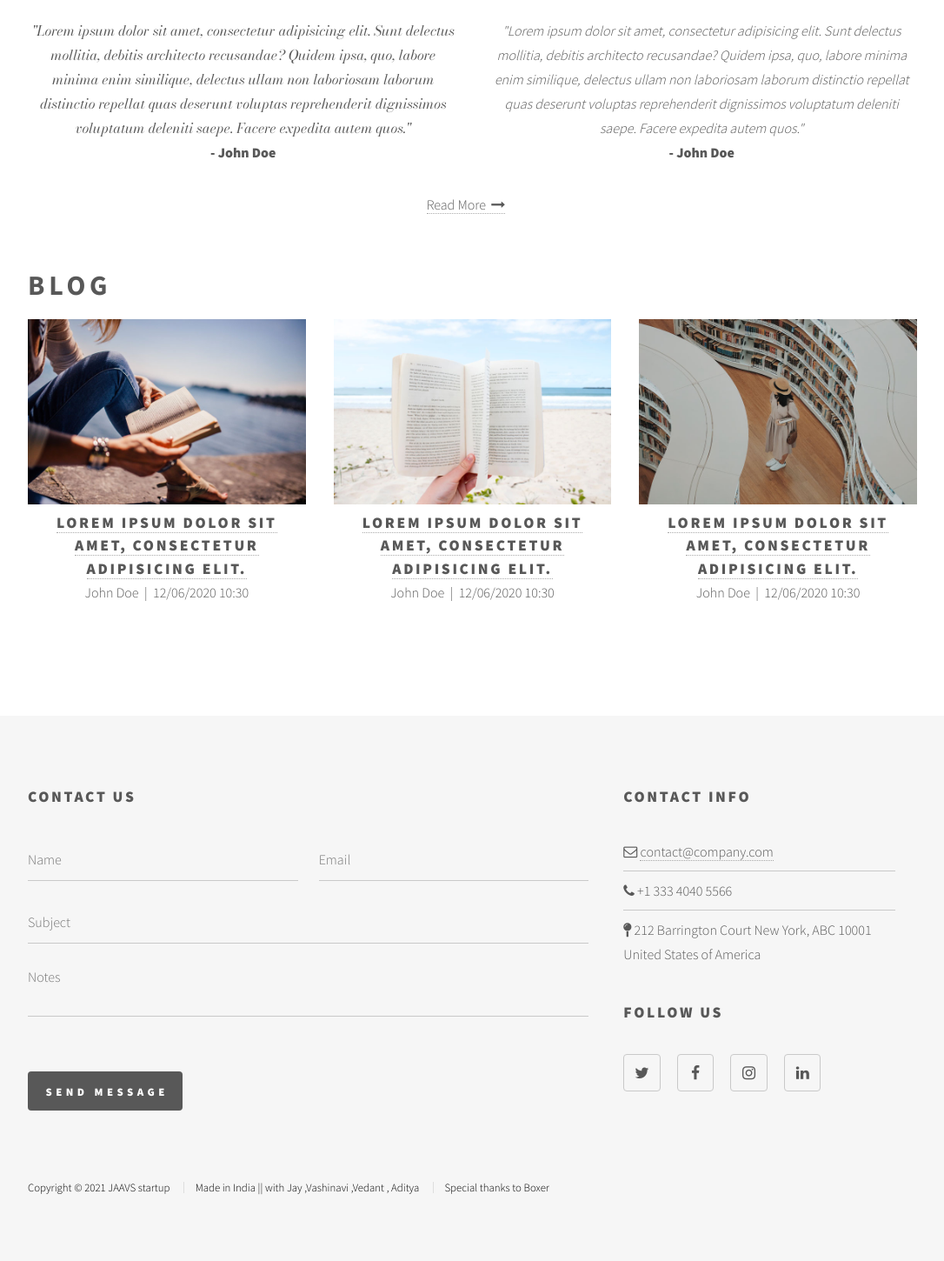
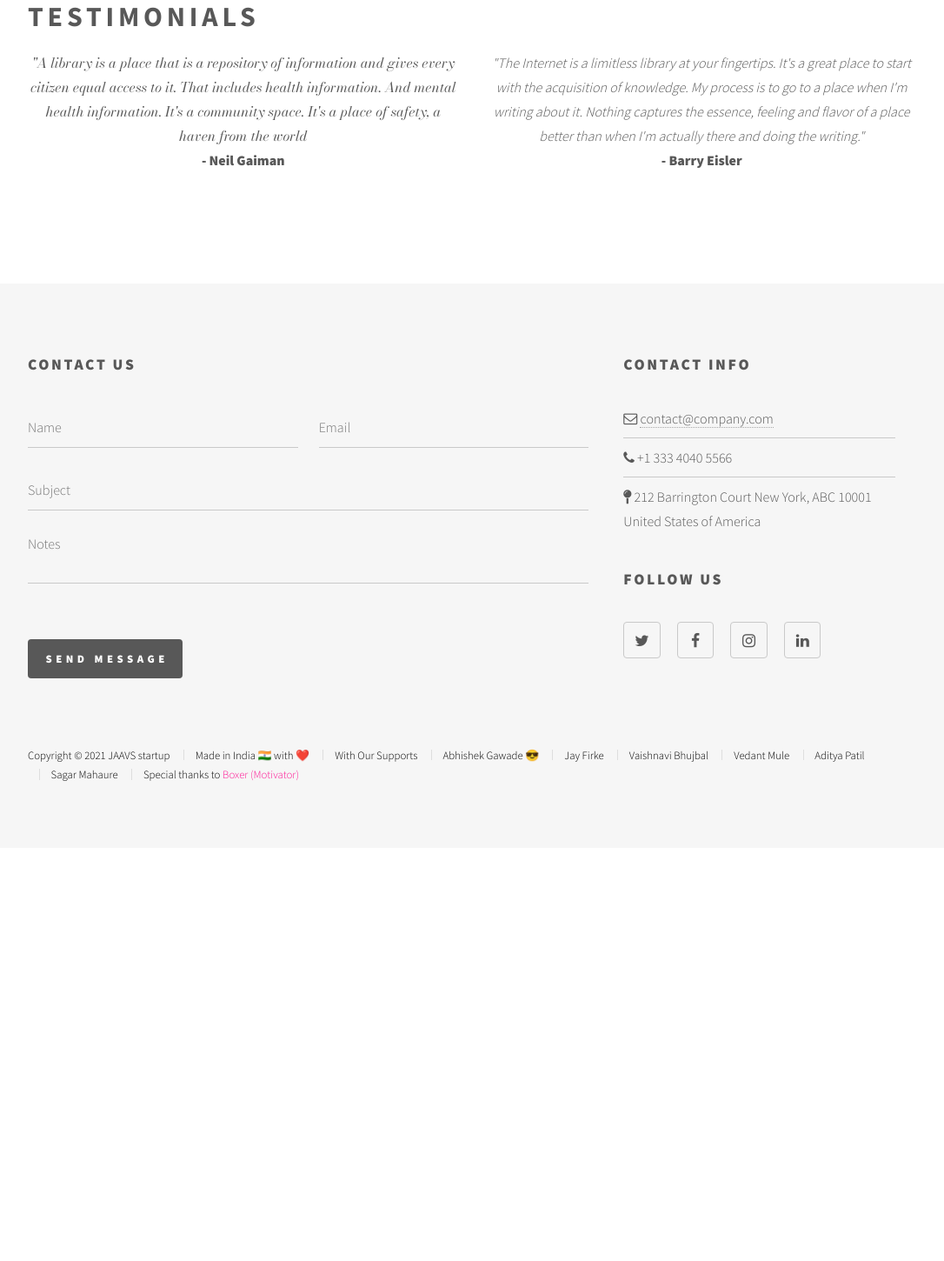
Before and after one commit to Abhishek-Gawade-programmer/pccoer-library, a Django app: page / in a window 1280 px wide. Shown: the part 2626-4076 px from the top of the page at 87% size, without its empty margins (104-1190 px from the left). After the commit the page ends 3524 px from the top, so only its background shows below. Run offline with Django 3.2, Linux system fonts and the light colour scheme; some libraries are stand-ins or nearby versions.

Commit message:
pictues of libarary infont page

```diff
--- a/base/urls.py
+++ b/base/urls.py
@@ -11,8 +11,8 @@ urlpatterns = [
 
     path('',home,name ='home'),
      path('about/',about,name ='about'),
-
-    path('event/',event,name ='event'),
+     path('event/',event,name ='event'),
+    # path('question_paper/',question_paper,name ='question_paper'),
     path('rules_regulation/',rules_regulation,name ='rules_regulation'),
     path('services/',services,name ='services'),
     path('collection/',collection,name ='collection'),
--- a/base/views.py
+++ b/base/views.py
@@ -27,3 +27,6 @@ def collection(request):
 
 def ebooks_list(request):
     return render(request,'ebooks_list.html')
+
+def question_paper(request):
+    return render(request,'question_papers.html')
--- a/pccoer_libaray/settings.py
+++ b/pccoer_libaray/settings.py
@@ -84,7 +84,7 @@ DATABASES = {
 }
 
 
-# Password validation
+# Password validationgfghfghfgh
 # https://docs.djangoproject.com/en/3.1/ref/settings/#auth-password-validators
 
 AUTH_PASSWORD_VALIDATORS = [
@@ -117,6 +117,8 @@ USE_L10N = True
 USE_TZ = True
 
 
+
+
 # Static files (CSS, JavaScript, Images)
 # https://docs.djangoproject.com/en/3.1/howto/static-files/
 
@@ -125,3 +127,5 @@ MEDIA_URL = '/media/'
 STATICFILES_DIRS = [os.path.join(BASE_DIR, 'static')]
 STATIC_ROOT = os.path.join(BASE_DIR, 'static_root')
 MEDIA_ROOT = os.path.join(BASE_DIR, 'media_root')
+EMAIL_HOST_USER =os.environ.get('EMAIL_HOST_USER')
+print('gfhfgh',EMAIL_HOST_USER)
--- a/templates/footer.html
+++ b/templates/footer.html
@@ -53,8 +53,15 @@
 
         <ul class="copyright" style='color:black'>
             <li>Copyright © 2021 JAAVS startup  </li>
-            <li>Made in India  ||  with Jay ,Vashinavi ,Vedant , Aditya </li>
-            <li>Special thanks to Boxer</li>
+            <li>Made in India  🇮🇳️  with  ❤️</li>
+            <li >With Our Supports  </li>
+            <li > Abhishek  Gawade 😎️ </li>
+            <li> Jay Firke</li>
+            <li> Vaishnavi Bhujbal</li>
+            <li> Vedant Mule </li>
+            <li> Aditya Patil </li>
+            <li> Sagar Mahaure</li>
+            <li>Special thanks to <span style="color:deeppink">Boxer (Motivator)</span></li>
         </ul>
     </div>
 </footer>
--- a/templates/index.html
+++ b/templates/index.html
@@ -2,8 +2,8 @@
  {% load static %}
  {% block content %}
 
-    <div class="inner">
-                            <div id="carouselExampleIndicators" class="carousel slide" data-ride="carousel">
+
+                        <div id="carouselExampleIndicators" class="carousel slide" data-ride="carousel">
                             <ol class="carousel-indicators">
                                 <li data-target="#carouselExampleIndicators" data-slide-to="0" class="active"></li>
                                 <li data-target="#carouselExampleIndicators" data-slide-to="1"></li>
@@ -11,13 +11,13 @@
                             </ol>
                             <div virclass="carousel-inner">
                                 <div class="carousel-item active">
-                                <img class="d-block w-100" src="{% static 'images/slider-image-1-1920x700.jpg' %}" alt="First slide">
+                                <img class="d-block w-100" src="{% static 'libaray_images/1.JPG' %}" alt="First slide">
                                 </div>
                                 <div class="carousel-item">
-                                <img class="d-block w-100" src="{% static 'images/slider-image-2-1920x700.jpg' %}" alt="Second slide">
+                                <img class="d-block w-100" src="{% static 'libaray_images/2.JPG' %}" alt="Second slide">
                                 </div>
                                 <div class="carousel-item">
-                                <img class="d-block w-100" src="{% static 'images/slider-image-3-1920x700.jpg' %}" alt="Third slide">
+                                <img class="d-block w-100" src="{% static 'libaray_images/3.JPG' %}" alt="Third slide">
                                 </div>
                             </div>
                             <a class="carousel-control-prev" href="#carouselExampleIndicators" role="button" data-slide="prev">
@@ -33,7 +33,7 @@
                             <br>
                             <br>
 
-
+   <div class="inner">
         <h1>Find your new book!</h1>
         <p>Outsanding Books in PCCOER Libarty which boost your knowledge </p>
     </header>
@@ -100,7 +100,6 @@
 
     </section>
 
-    <p class="text-center"><a href="products.html">More Books &nbsp;<i class="fa fa-long-arrow-right"></i></a></p>
 
     <br>
 
@@ -108,49 +107,20 @@
 
     <div class="row">
         <div class="col-sm-6 text-center">
-            <p class="m-n" style="font-family: 'Bodoni Moda', serif;"><em>"Lorem ipsum dolor sit amet, consectetur adipisicing elit. Sunt delectus mollitia, debitis architecto recusandae? Quidem ipsa, quo, labore minima enim similique, delectus ullam non laboriosam laborum distinctio repellat quas deserunt voluptas reprehenderit dignissimos voluptatum deleniti saepe. Facere expedita autem quos."</em></p>
+            <p class="m-n" style="font-family: 'Bodoni Moda', serif;"><em>"A library is a place that is a repository of information and gives every citizen equal access to it. That includes health information. And mental health information. It's a community space. It's a place of safety, a haven from the world</em></p>
 
-            <p><strong> - John Doe</strong></p>
+            <p><strong>-  Neil Gaiman</strong></p>
         </div>
 
         <div class="col-sm-6 text-center">
-            <p class="m-n"><em>"Lorem ipsum dolor sit amet, consectetur adipisicing elit. Sunt delectus mollitia, debitis architecto recusandae? Quidem ipsa, quo, labore minima enim similique, delectus ullam non laboriosam laborum distinctio repellat quas deserunt voluptas reprehenderit dignissimos voluptatum deleniti saepe. Facere expedita autem quos."</em></p>
+            <p class="m-n"><em>"The Internet is a limitless library at your fingertips. It's a great place to start with the acquisition of knowledge. My process is to go to a place when I'm writing about it. Nothing captures the essence, feeling and flavor of a place better than when I'm actually there and doing the writing."</em></p>
 
-            <p><strong>- John Doe</strong> </p>
+            <p><strong> - Barry Eisler</strong> </p>
         </div>
     </div>
 
-    <p class="text-center"><a href="testimonials.html">Read More &nbsp;<i class="fa fa-long-arrow-right"></i></a></p>
 
-    <br>
 
-    <h2 class="h2">Blog</h2>
-
-    <div class="row">
-        <div class="col-sm-4 text-center">
-            <img src="{% static 'images/blog-1-720x480.jpg' %}" class="img-fluid" alt="" />
-
-            <h2 class="m-n"><a href="#">Lorem ipsum dolor sit amet, consectetur adipisicing elit.</a></h2>
-
-            <p> John Doe &nbsp;|&nbsp; 12/06/2020 10:30</p>
-        </div>
-
-        <div class="col-sm-4 text-center">
-            <img src="{% static 'images/blog-2-720x480.jpg' %}" class="img-fluid" alt="" />
-
-            <h2 class="m-n"><a href="#">Lorem ipsum dolor sit amet, consectetur adipisicing elit.</a></h2>
-
-            <p> John Doe &nbsp;|&nbsp; 12/06/2020 10:30</p>
-        </div>
-
-        <div class="col-sm-4 text-center">
-            <img src="{% static 'images/blog-3-720x480.jpg' %}" class="img-fluid" alt="" />
-
-            <h2 class="m-n"><a href="#">Lorem ipsum dolor sit amet, consectetur adipisicing elit.</a></h2>
-
-            <p> John Doe &nbsp;|&nbsp; 12/06/2020 10:30</p>
-        </div>
-    </div>
 </div>
 
 
```
Also changed, not shown: templates/question_papers.html (added, +76 -0 lines), static/libaray_images/1.JPG (added), static/libaray_images/2.JPG (added), static/libaray_images/4.JPG (added), 2 other files.
